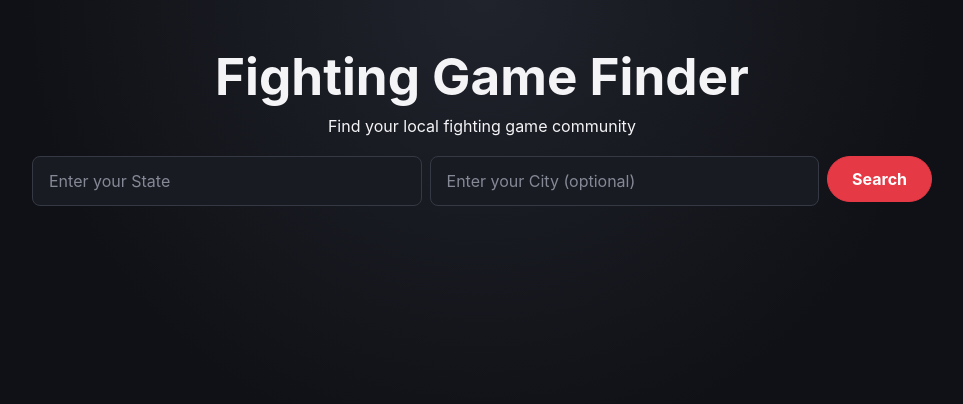
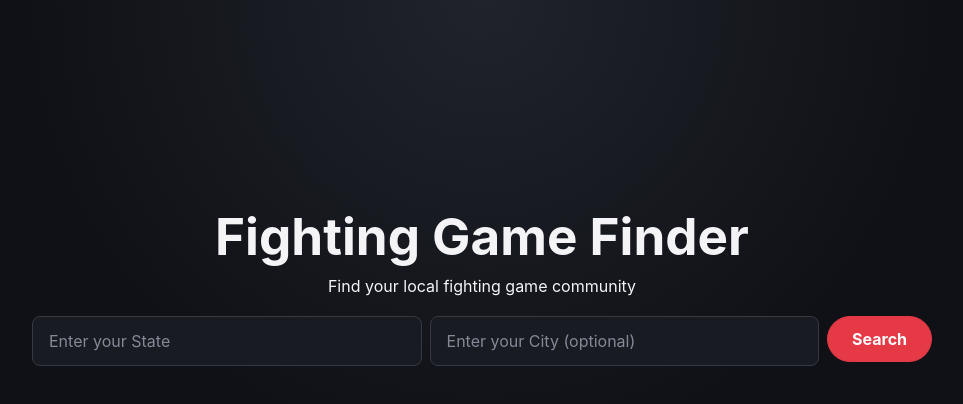
Before and after one commit to rdesa1/fighting-game-finder, a React (Vite) app in the folder frontend/: page / in a window 1280 px wide. Shown: the top 404 px of the page, without its empty margins (158-1121 px from the left). Built offline with nearby package versions, Linux system fonts and the light colour scheme.

Commit message:
The search hero is now centered on the view port until a search is made, and results are returned.

```diff
--- a/frontend/src/pages/home.tsx
+++ b/frontend/src/pages/home.tsx
@@ -92,7 +92,13 @@ export default function Home() {
      return (
 
           <>
-               <section className="search-hero">
+               <section
+                    className={
+                         hasSearched
+                              ? "search-hero"
+                              : "search-hero search-hero-initial"
+                    }
+               >
                     <div className="search-hero-content">
                          <h1>Fighting Game Finder</h1>
 
--- a/frontend/src/styles/home.css
+++ b/frontend/src/styles/home.css
@@ -101,3 +101,7 @@
 .search-hero-subtitle {
      margin: 0.75rem 0 1.25rem;
 }
+
+.search-hero-initial {
+     margin-top: clamp(8rem, 22vh, 14rem);
+}
```
